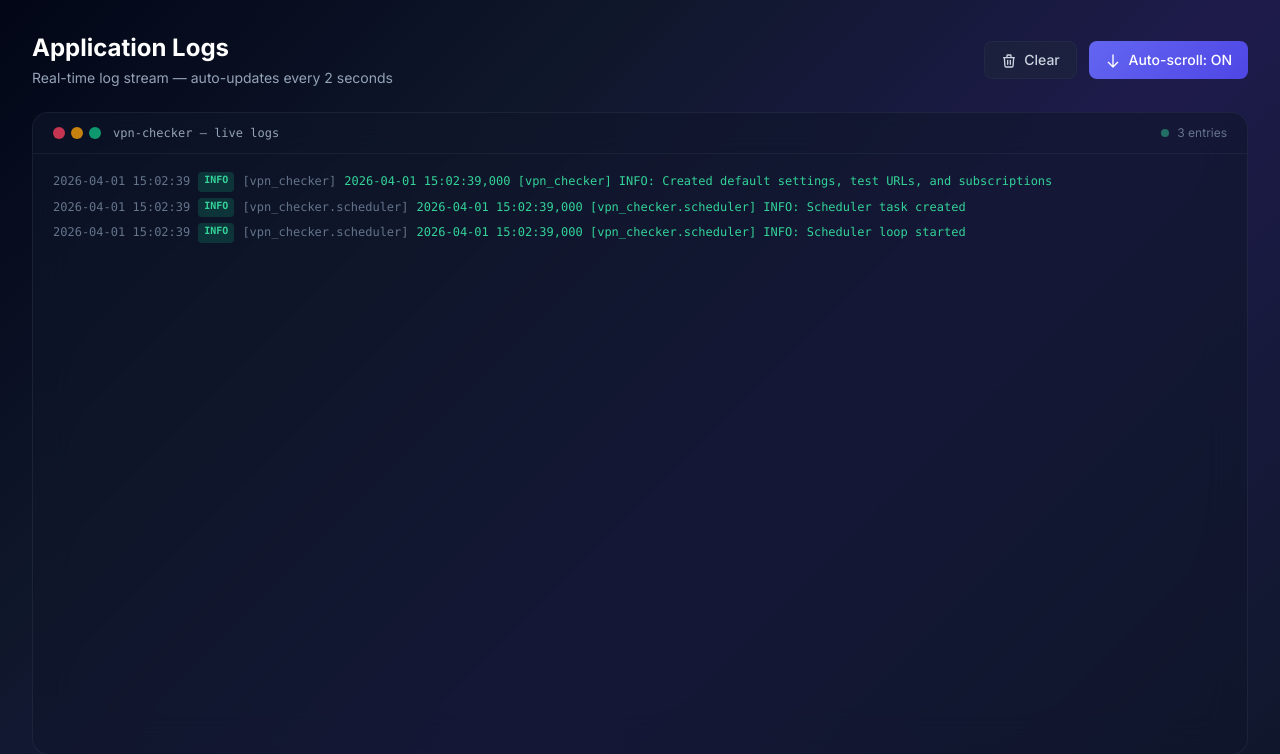
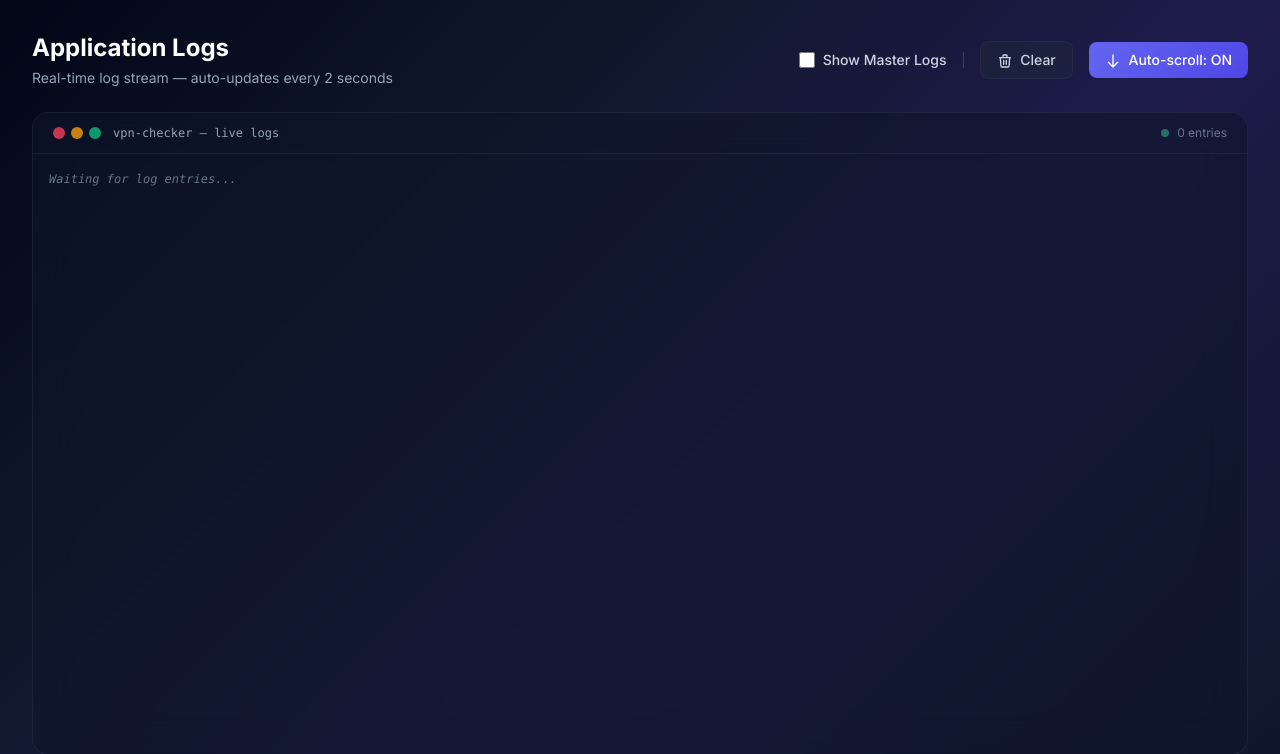
Before and after one commit to GoGoButters/VLESS-Checker, a FastAPI app: template templates/logs.html in a window 1280 px wide. Shown: the top 754 px of the page. Run offline with FastAPI, Linux system fonts and the light colour scheme; the template is opened without the code that fills it, so the values that code supplies are empty.

Commit message:
feat: Add master logs toggle on logs page

```diff
--- a/i18n.py
+++ b/i18n.py
@@ -113,6 +113,7 @@ translations = {
         "logs_clear": "Clear",
         "logs_autoscroll_on": "Auto-scroll: ON",
         "logs_autoscroll_off": "Auto-scroll: OFF",
+        "logs_show_master": "Show Master Logs",
         "logs_live_logs": "vpn-checker — live logs",
         "logs_entries": "entries",
         "logs_waiting": "Waiting for log entries...",
@@ -326,6 +327,7 @@ translations = {
         "logs_clear": "Очистить",
         "logs_autoscroll_on": "Автопрокрутка: ВКЛ",
         "logs_autoscroll_off": "Автопрокрутка: ВЫКЛ",
+        "logs_show_master": "Логи Мастер-Ноды",
         "logs_live_logs": "vpn-checker — живые логи",
         "logs_entries": "записей",
         "logs_waiting": "Ожидание записей лога...",
--- a/templates/logs.html
+++ b/templates/logs.html
@@ -7,7 +7,12 @@
             <h1 class="text-2xl font-bold text-white">{{ t(request, 'logs_title') }}</h1>
             <p class="text-sm text-slate-400 mt-1">{{ t(request, 'logs_desc', default='Real-time log stream — auto-updates every 2 seconds') }}</p>
         </div>
-        <div class="flex gap-3">
+        <div class="flex items-center gap-4">
+            <label class="flex items-center gap-2 cursor-pointer text-sm font-medium text-slate-300 select-none">
+                <input type="checkbox" id="showMasterToggle" class="w-4 h-4 rounded border-slate-700 bg-slate-800 text-indigo-500 focus:ring-indigo-500 focus:ring-offset-slate-900" onchange="toggleMasterLogs()">
+                {{ t(request, 'logs_show_master') }}
+            </label>
+            <div class="h-4 w-px bg-slate-700"></div>
             <button onclick="clearLogs()" class="px-4 py-2 rounded-lg text-sm font-medium text-slate-300 glass-light hover:text-white transition-colors">
                 <svg class="w-4 h-4 inline mr-1" fill="none" stroke="currentColor" viewBox="0 0 24 24"><path stroke-linecap="round" stroke-linejoin="round" stroke-width="2" d="M19 7l-.867 12.142A2 2 0 0116.138 21H7.862a2 2 0 01-1.995-1.858L5 7m5 4v6m4-6v6m1-10V4a1 1 0 00-1-1h-4a1 1 0 00-1 1v3M4 7h16"/></svg>
                 {{ t(request, 'logs_clear') }}
@@ -43,7 +48,34 @@
 <script>
 let lastId = 0;
 let autoScroll = true;
+let showMasterLogs = false;
 let entries = [];
+
+function toggleMasterLogs() {
+    showMasterLogs = document.getElementById('showMasterToggle').checked;
+    reRenderLogs();
+}
+
+function reRenderLogs() {
+    const content = document.getElementById('logContent');
+    let html = '';
+    let count = 0;
+
+    for (const e of entries) {
+        if (!showMasterLogs && !e.logger.startsWith('worker:')) {
+            continue;
+        }
+        html += renderEntry(e);
+        count++;
+    }
+
+    if (count === 0) {
+        content.innerHTML = `<div class="text-slate-500 italic">{{ t(request, 'logs_waiting', default='Waiting for log entries...') }}</div>`;
+    } else {
+        content.innerHTML = html;
+    }
+    document.getElementById('logCount').textContent = count + ` {{ t(request, 'logs_entries') }}`;
+}
 
 function levelColor(level) {
     switch(level) {
@@ -104,18 +136,11 @@ async function fetchLogs() {
         const resp = await fetch(`/api/logs?after_id=${lastId}`);
         const data = await resp.json();
         if (data.entries && data.entries.length > 0) {
-            const content = document.getElementById('logContent');
-            if (entries.length === 0) {
-                content.innerHTML = '';
-            }
-            let html = '';
             for (const e of data.entries) {
                 entries.push(e);
                 lastId = e.id;
-                html += renderEntry(e);
             }
-            content.insertAdjacentHTML('beforeend', html);
-            document.getElementById('logCount').textContent = entries.length + ` {{ t(request, 'logs_entries') }}`;
+            reRenderLogs();
 
             if (autoScroll) {
                 const container = document.getElementById('logContainer');
```
